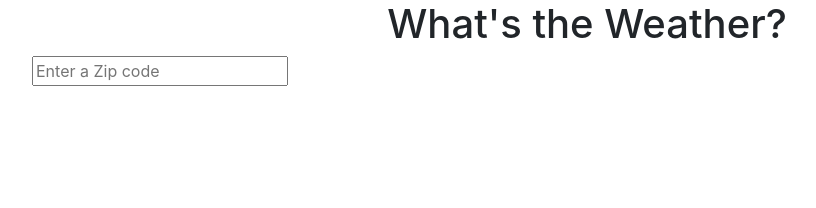
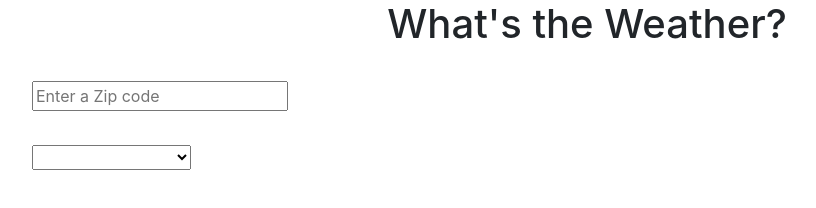
Before and after one commit to m-tambo/weather-api, a website: page index.html in a window 1280 px wide. Shown: the whole page, without its empty margins (53-869 px from the left). Drawn offline with nearby package versions, Linux system fonts and the light colour scheme.

Commit message:
select element

```diff
--- a/index.html
+++ b/index.html
@@ -14,6 +14,16 @@
          <input id="zipInput" pattern="[0-9]{5}" type="text" placeholder="Enter a Zip code" />
       </form>
 
+      <select>
+         <option></option>
+         <option>Current forecast</option>
+         <option>5 Day forecast</option>
+         <option>16 Day forecast</option>
+      </select>
+
+      <div id="weatherOptions">
+
+      </div>
 
    </div>
 
--- a/weather.css
+++ b/weather.css
@@ -0,0 +1,13 @@
+body {
+   display: flex;
+}
+
+select, form {
+   /*display: block;*/
+   margin-top: 3%;
+   justify-content: center;
+}
+
+select {
+   font-size: 1.1em;
+}
--- a/weather.js
+++ b/weather.js
@@ -1,9 +1,10 @@
+
 // introduce global variables
 let zipCode = $('#zipInput')
 
 // event listener on enter key
 $('form').submit(function(e) {
-  if ($('#zipInput').val().length === 5) {
+  if ($('#zipInput').val()) {
     getWeather()
   }
   e.preventDefault();
```
